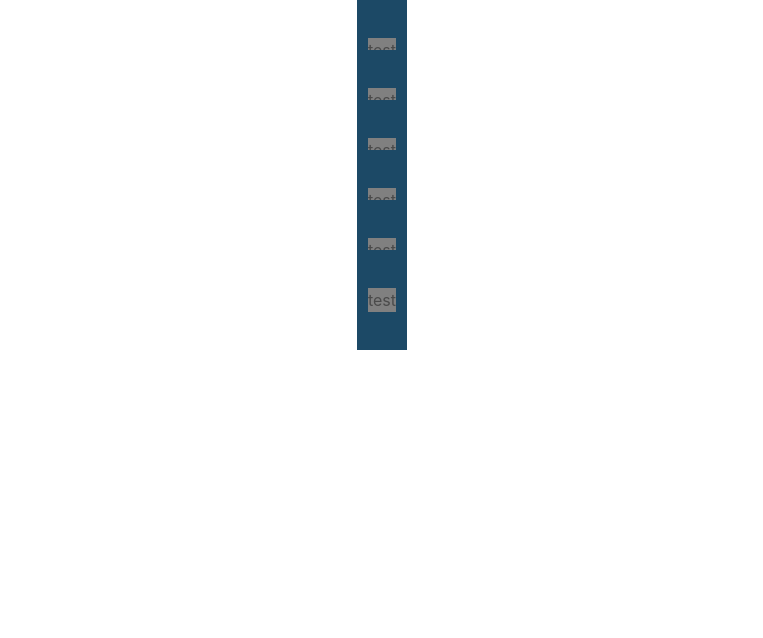
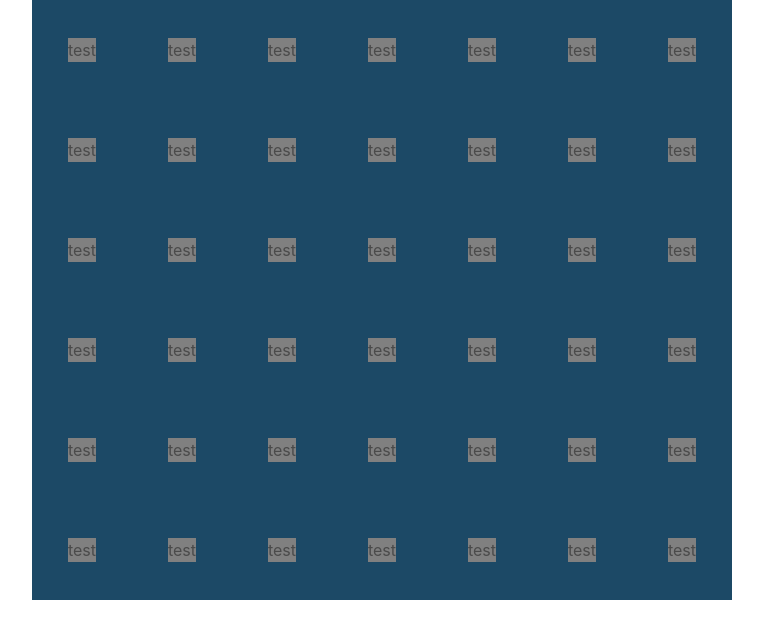
Before and after one commit to MFreit50/Connect-Four, a React (Vite) app in the folder connect-four/: page / in a window 1280 px wide. Shown: the top 638 px of the page, without its empty margins (258-1021 px from the left). Built offline with nearby package versions, Linux system fonts and the light colour scheme.

Commit message:
Implemented Game Logic; needs visuals

```diff
--- a/connect-four/src/App.css
+++ b/connect-four/src/App.css
@@ -3,11 +3,6 @@
 table {
     margin: 0 auto;
     border-spacing: 0px 0px;
-}
-td {
-  width: 50px;
-  height: 50px;
-  display: flex;
 }
 
 .chip {
--- a/connect-four/src/App.jsx
+++ b/connect-four/src/App.jsx
@@ -5,14 +5,7 @@
 function App() {
   const [state, setState] = useState(
     {
-      board: [
-        [null, null, null, null, null, null, null],
-        [null, null, null, null, null, null, null],
-        [null, null, null, null, null, null, null],
-        [null, null, null, null, null, null, null],
-        [null, null, null, null, null, null, null],
-        [null, null, null, null, null, null, null]
-      ], //replace this with fillBoard() later
+      board: fillBoard(), //replace this with fillBoard() later
       symbol: true, //keeps track of whose turn it is
       chipStack: [0,0,0,0,0,0,0], //keeps track of how high the chipStack are stacked in a column
       turn: 0
@@ -28,10 +21,10 @@
   }
 
   const placeMove = (columnNum) => {
-    console.log("place move");
-    if(state.turn != 43 && state.chipStack[columnNum] < 6) { //consider the move only if the column height has not been reached
+    console.log("place move at ", columnNum);
+    if(state.turn !== 43 && state.chipStack[columnNum] < 6) { //consider the move only if the column height has not been reached
       state.board[state.board.length - state.chipStack[columnNum] - 1][columnNum] = state.symbol;
-      state.board.chipStack[columnNum]++;
+      state.chipStack[columnNum]++;
       if(victoryCheck(columnNum)) {
         gameResult()
       }
@@ -42,6 +35,8 @@
     if(state.turn === 43) {
       initiateTie();
     }
+    console.log("BOARD", state.board);
+    console.log("TURN", state.turn);
   }
 
   const victoryCheck = (columnNum) => {
@@ -105,7 +100,7 @@
         <thead>
         </thead>
         <tbody>
-           {state.board.map((row, id) => (<tr key={id}><BoardRow row={row} placeMove={placeMove} key={id}/></tr>))}
+           {state.board.map((row, id) => (<BoardRow row={row} placeMove={placeMove} symbol={state.symbol} key={id}/>))}
         </tbody>
       </table>
     </div>
--- a/connect-four/src/components/BoardRow.jsx
+++ b/connect-four/src/components/BoardRow.jsx
@@ -2,14 +2,14 @@
 import Chip from './Chip';
 
 
-const BoardRow = ({row, placeMove}) => {
+const BoardRow = ({row, placeMove, symbol}) => {
 
     return (
-        <>
+        <tr>
             {row.map((chip, i) => (
-                <Chip columnIndex={i} value={chip} placeMove={placeMove} key={i} />))}
-        </>
+                <Chip columnIndex={i} value={chip} placeMove={placeMove} symbol={symbol} key={i}/>))}
+        </tr>
     );
 }
 
-export default Chip;
+export default BoardRow;
--- a/connect-four/src/components/Chip.jsx
+++ b/connect-four/src/components/Chip.jsx
@@ -1,27 +1,31 @@
 import { useState, useEffect } from 'react';
 
 
-const Chip = ({ columnIndex, value, placeMove }) => {
+const Chip = ({ columnIndex, value, placeMove, symbol }) => {
 
     const [color, setColor] = useState('white');
 
-    /* this could cause a bug: is value a state?
-    useEffect(() => { //call determineColor only if value changes
+    const makeMove = (columnIndex) => {
+        placeMove(columnIndex);
         determineColor();
-    }, [value])
-    */
+    }
 
     const determineColor = () => {
-        if(value) {
+        //value === true ? 'yellow' : value === false ? 'blue' : 'white'
+        if(symbol === true) {
             setColor('yellow');
-        } else {
+        } else if(symbol === false) {
             setColor('blue');
         }
-    };
+        return color
+    }
+
+
+
 
     return(
         <td>
-            <div className="chip" onClick={() => placeMove(columnIndex)}>
+            <div className="chip" onClick={() => makeMove(columnIndex)}>
                 <div className={color}>test</div>
             </div>
         </td>
```
